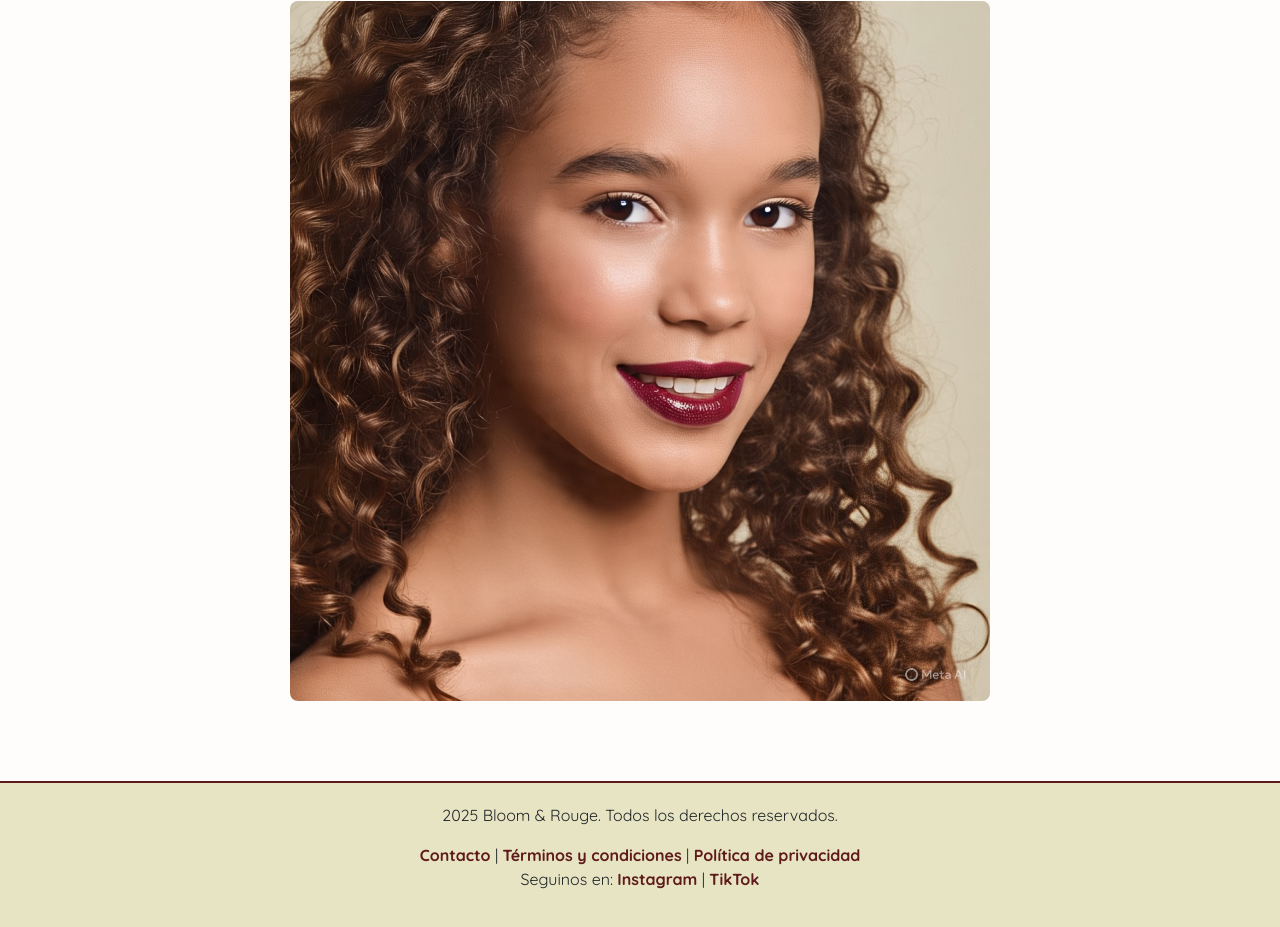
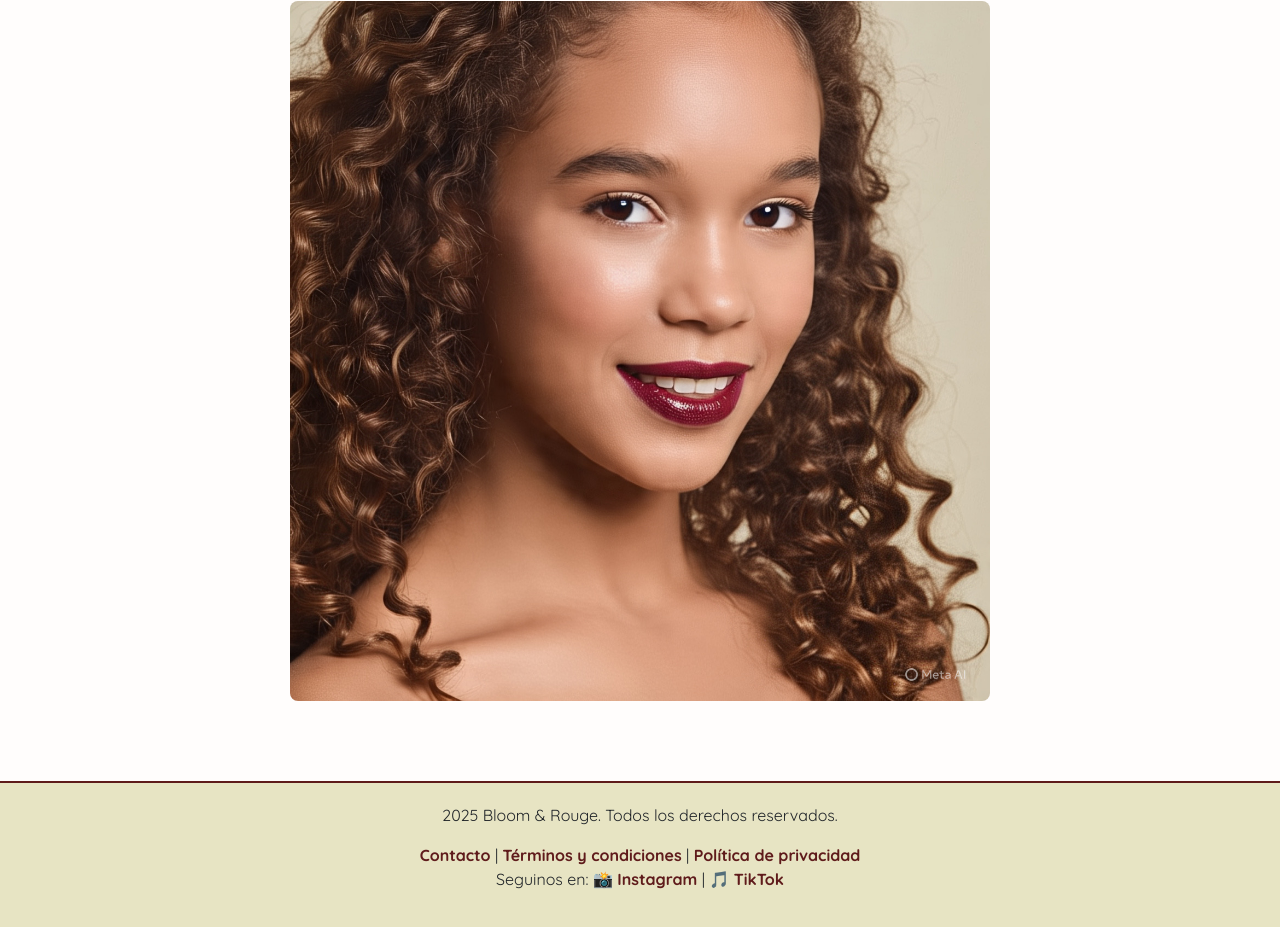
Before and after one commit to franchuartese/ecommerce-website, a plain HTML site: page index.html in a window 1280 px wide. Shown: the part 1958-2885 px from the top of the page. Drawn offline with nearby package versions, Linux system fonts and the light colour scheme.

Commit message:
Update index.html

```diff
--- a/index.html
+++ b/index.html
@@ -138,10 +138,11 @@
             <a href="/terminos">Términos y condiciones</a> |
             <a href="/privacidad">Política de privacidad</a>
         </nav>
-        <p>Seguinos en:
-            <a href="https://instagram.com/bloomandrouge" target="_blank">Instagram</a> |
-            <a href="https://tiktok.com/@bloomandrouge" target="_blank">TikTok</a>
-        </p>
+ <p>
+  Seguinos en:
+  <a href="https://instagram.com/bloomandrouge" target="_blank">📸 Instagram</a> |
+  <a href="https://tiktok.com/@bloomandrouge" target="_blank">🎵 TikTok</a>
+</p>
     </footer>
     <script src="https://code.jquery.com/jquery-3.2.1.slim.min.js"></script>
 <script src="https://cdnjs.cloudflare.com/ajax/libs/popper.js/1.12.9/umd/popper.min.js"></script>
```
